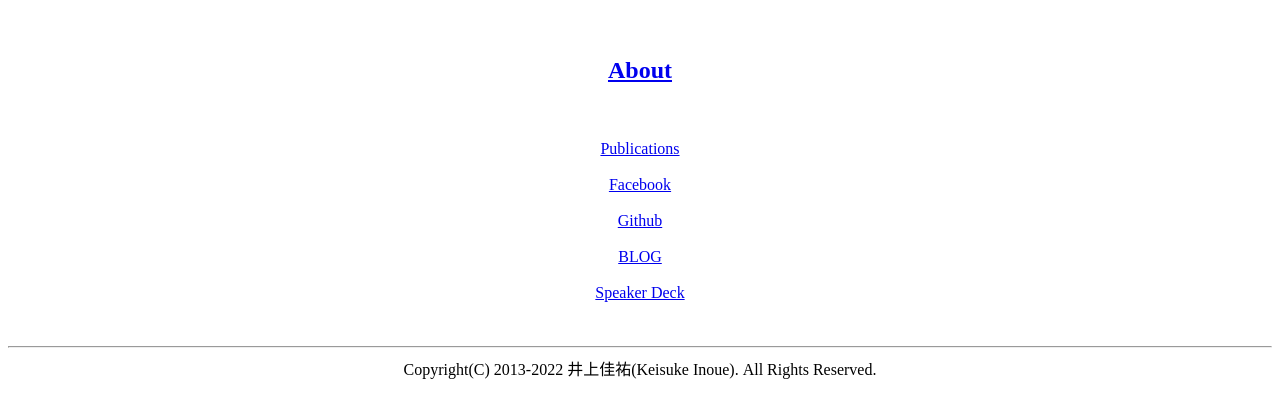
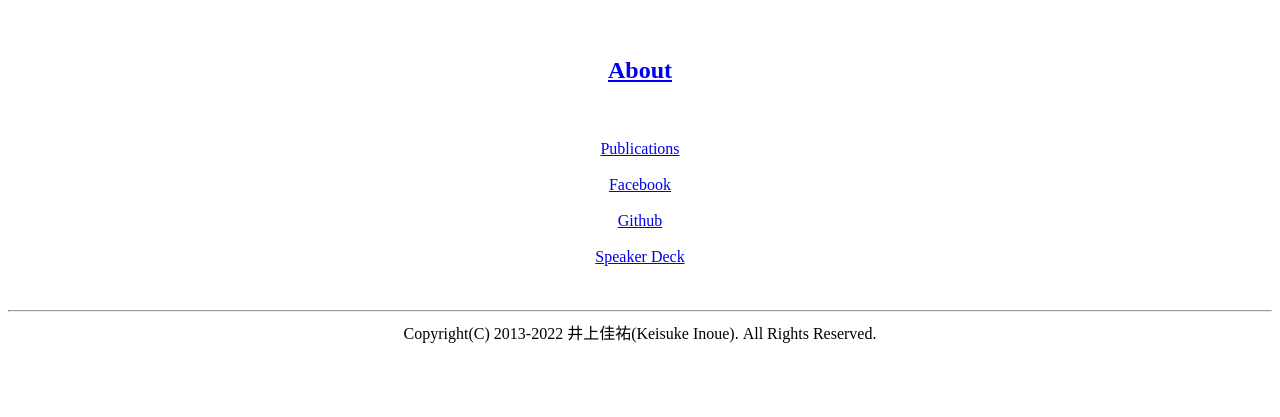
Before and after one commit to keisukeoni/keisukeinoue.net, a plain HTML site: page index.html in a window 1280 px wide. Shown: the part 79-496 px from the top of the page. Drawn offline with Linux system fonts and the light colour scheme.

Commit message:
Update index.html

```diff
--- a/index.html
+++ b/index.html
@@ -15,7 +15,6 @@
 		<a href="publications.html" target="_self">Publications</a><br><br>
 		<a href="https://www.facebook.com/keisuke.inoue.00" target="_blank">Facebook</a><br><br>
 		<a href="https://github.com/keisuke-oni/" target="_blank">Github</a><br><br>
-		<a href="http://blog.keisukeinoue.net/" target="_blank">BLOG</a><br><br>
 		<a href="https://speakerdeck.com/keisukeoni" target="_blank">Speaker Deck</a><br><br>
 		<br>
 		<hr>
```
